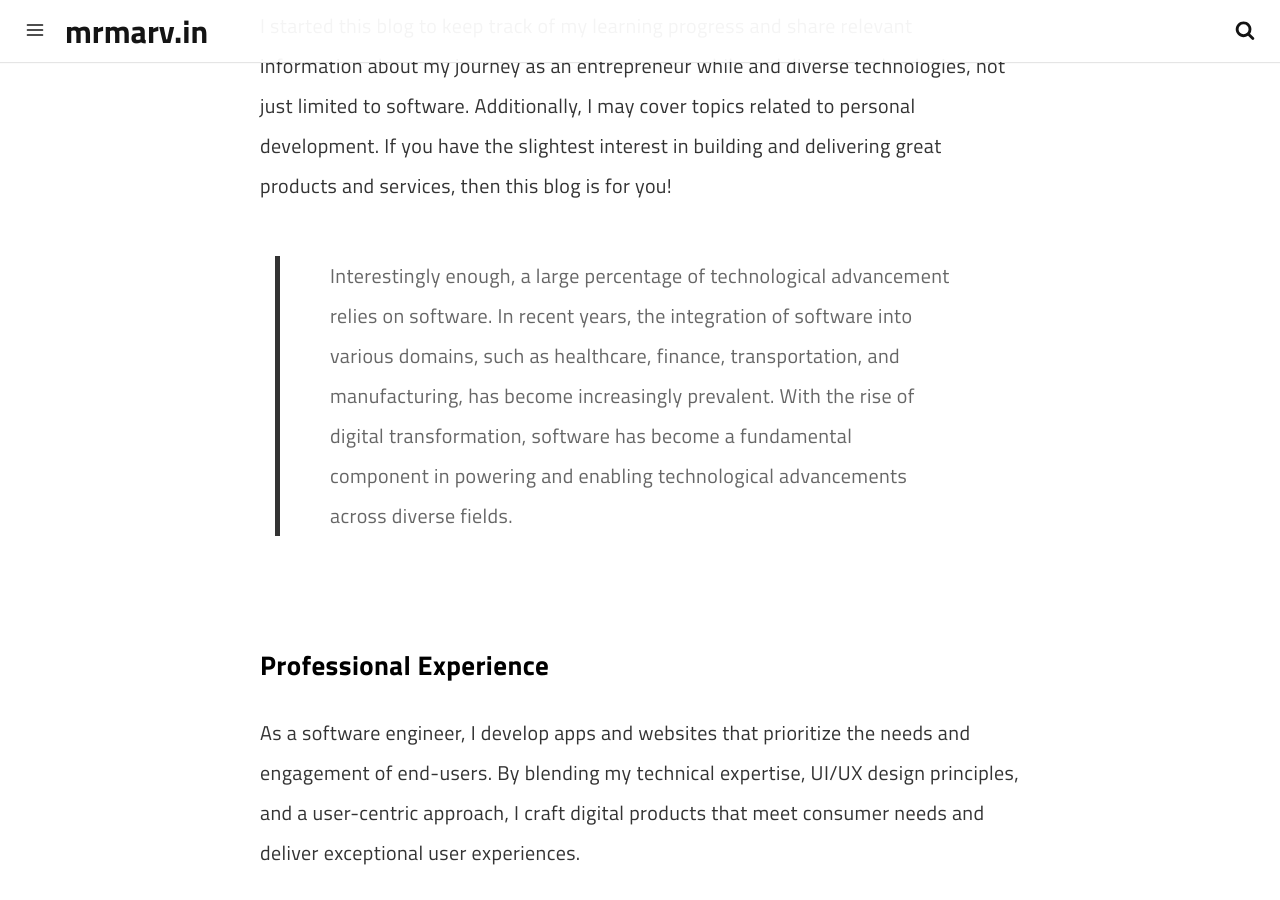
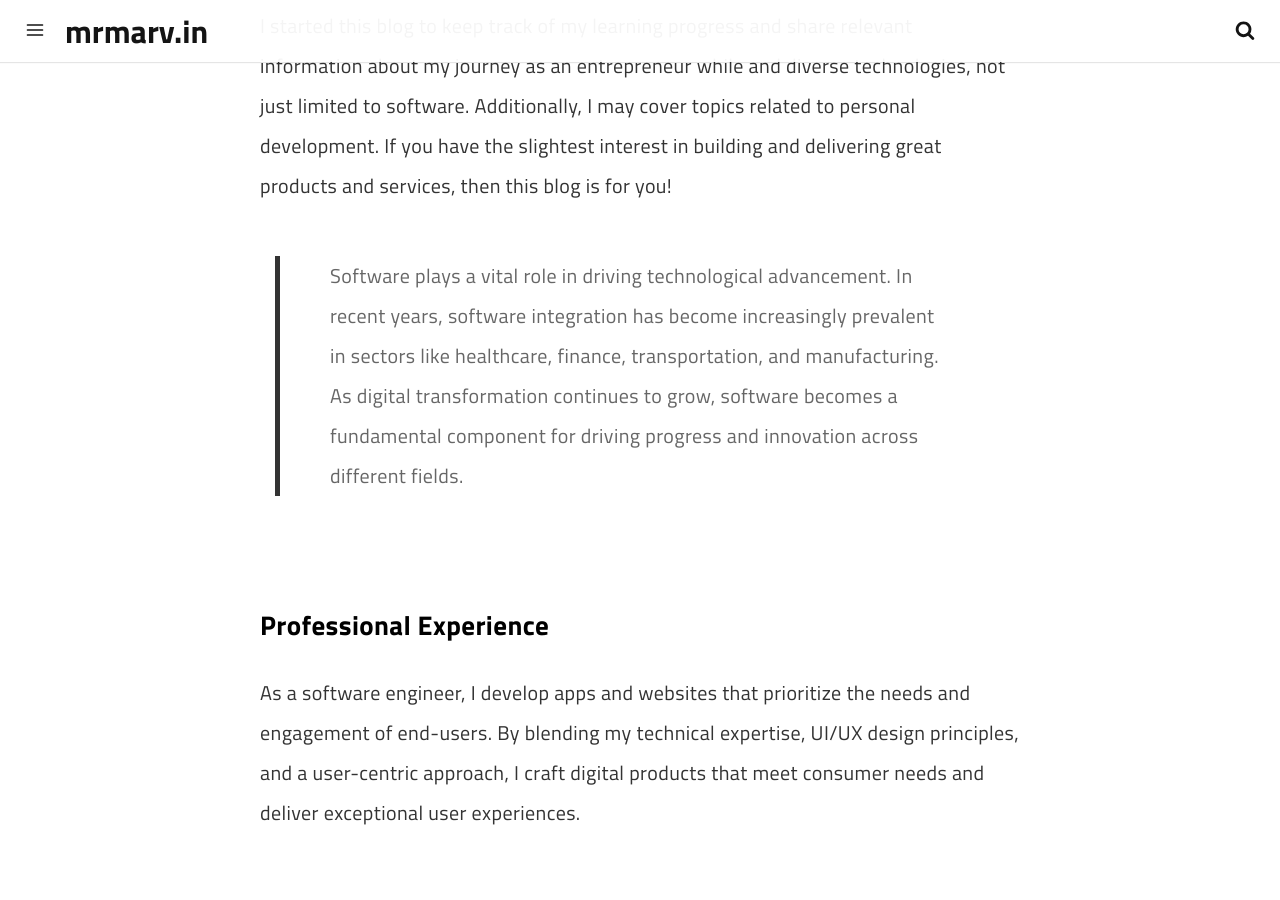
Before and after one commit to marv0/marv0.github.io, a Jekyll site: the page built from pages/about.md, in a window 1280 px wide and 900 px high, scrolled down 449 px. Built offline with Jekyll 4.4.1, drawn with Linux system fonts in a browser that asks for light colours; a script that is not in the unit is left out.

Commit message:
Update about.md

```diff
--- a/pages/about.md
+++ b/pages/about.md
@@ -14,7 +14,7 @@ Hello, world! I am Marvin Ogot and I’m an entrepreneur and software engineer.
 
 I started this blog to keep track of my learning progress and share relevant information about my journey as an entrepreneur while and diverse technologies, not just limited to software. Additionally, I may cover topics related to personal development. If you have the slightest interest in building and delivering great products and services, then this blog is for you!
 
-> Interestingly enough, a large percentage of technological advancement relies on software. In recent years, the integration of software into various domains, such as healthcare, finance, transportation, and manufacturing, has become increasingly prevalent. With the rise of digital transformation, software has become a fundamental component in powering and enabling technological advancements across diverse fields.
+> Software plays a vital role in driving technological advancement. In recent years, software integration has become increasingly prevalent in sectors like healthcare, finance, transportation, and manufacturing. As digital transformation continues to grow, software becomes a fundamental component for driving progress and innovation across different fields.
 
 ### Professional Experience
 
```
